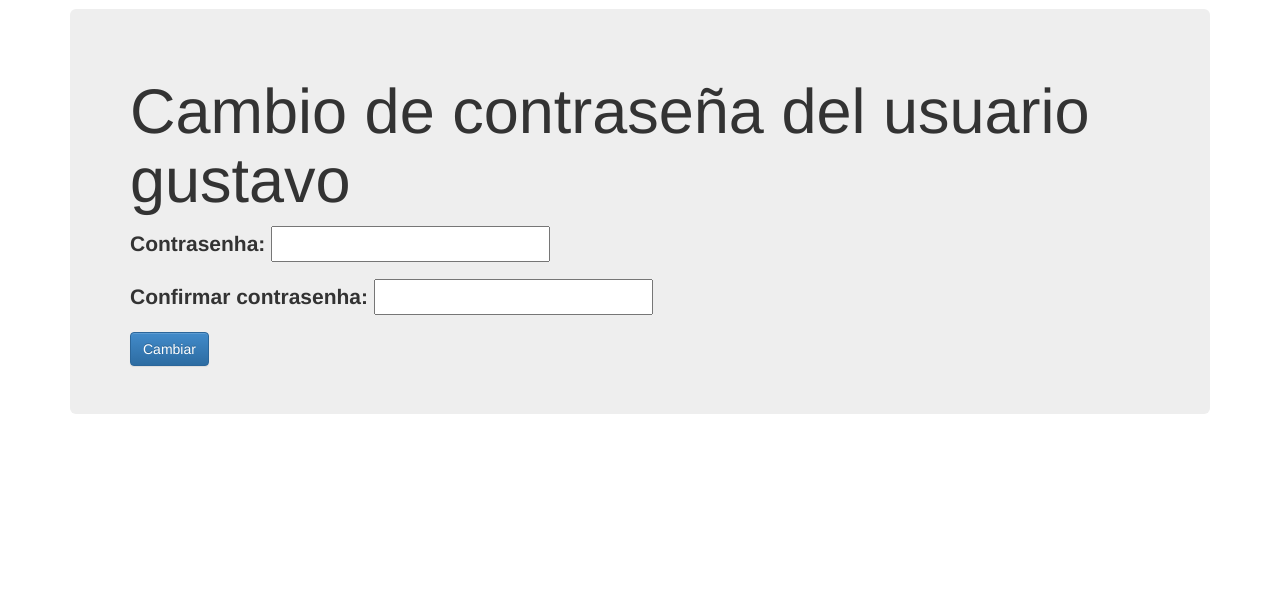
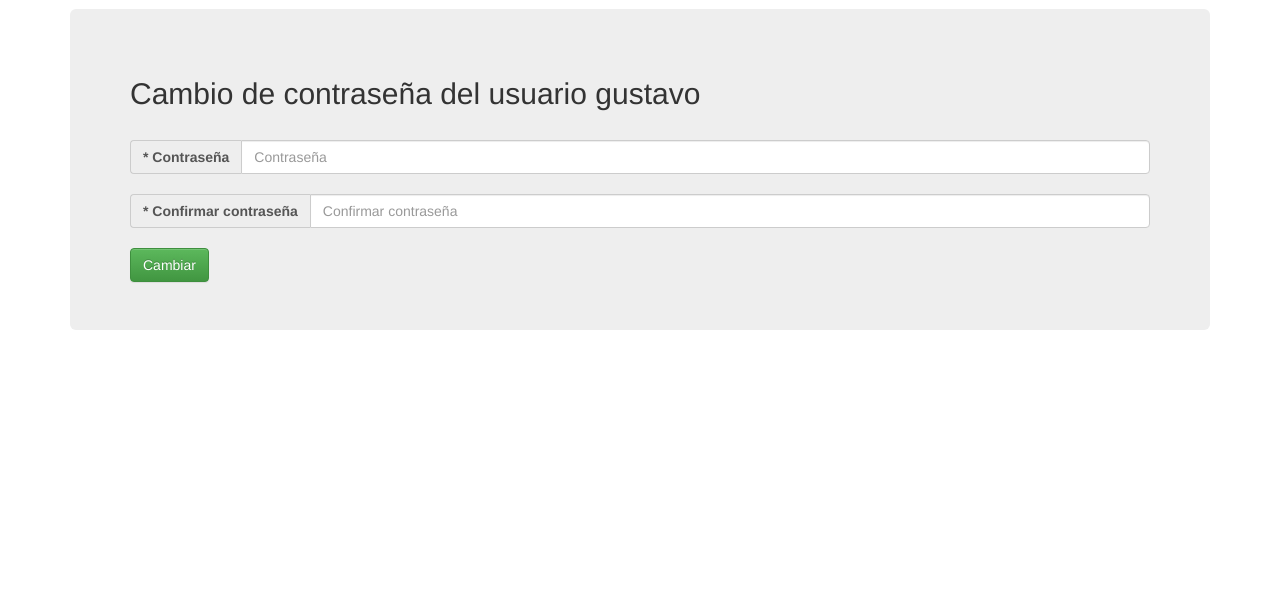
Before and after one commit to 9andresc/proyecto-sap, a Django app: page /administracion/gestion_usuarios/cambiar_contrasenha/1/ in a window 1280 px wide. Shown: the part 51-657 px from the top of the page. Run offline with Django 3.2, Linux system fonts and the light colour scheme; a user stored in the database is signed in; data comes from the database, SQL or seed files in the repository; some libraries are stand-ins or nearby versions.

Commit message:
Función "Cambiar contraseña" modificado Se han modificado las excepciones y el diseño de la página.

```diff
--- a/sap/administracion/forms.py
+++ b/sap/administracion/forms.py
@@ -77,13 +77,16 @@ class ModificarUsuarioForm(forms.Form):
         raise forms.ValidationError('Email ya registrado')
 
 class CambiarContrasenhaForm(forms.Form):
-    password_uno = forms.CharField(label="Contrasenha", widget=forms.PasswordInput(render_value=False), required=True)
-    password_dos = forms.CharField(label="Confirmar contrasenha", widget=forms.PasswordInput(render_value=False), required=True)
+    password_uno = forms.CharField(label="Contrasenha", required=True)
+    password_dos = forms.CharField(label="Confirmar contrasenha", required=True)
 
     def clean_password_dos(self):
-        password_uno = self.cleaned_data['password_uno']
         password_dos = self.cleaned_data['password_dos']
-        if password_uno == password_dos:
+        if 'password_uno' in self.cleaned_data:
+            password_uno = self.cleaned_data['password_uno']
+        else:
+            raise forms.ValidationError('Las claves no coinciden')
+        if password_dos == password_uno:
             pass
         else:
             raise forms.ValidationError('Las claves no coinciden')
--- a/sap/administracion/templates/usuario/cambiar_contrasenha.html
+++ b/sap/administracion/templates/usuario/cambiar_contrasenha.html
@@ -2,11 +2,54 @@
 {% block title %}SAP - Cambiar contraseña{% endblock %}
 {% block content %}
 <div class="jumbotron">
-		<h1>Cambio de contraseña del usuario {{ usuario.username }}</h1>
+		<h2>Cambio de contraseña del usuario {{ usuario.username }}</h2>
+		<br>
 		<form class="form-horizontal" method="POST">
 			{% csrf_token %}
-			{{ form.as_p }}
-            <button type="submit" class="btn btn-primary">Cambiar</button>
+
+			<!-- Manejo de errores del formulario -->
+    		{% if form.errors %}
+    		<div class="panel panel-warning">
+    			<div class="panel-heading">
+    				<h3 class="panel-title">¡Alto ahí!</h3>
+            	</div>
+            	<div class="panel-body">
+            		<h3 class="panel-title">No has completado correctamente el formulario. Los campos afectados son:</h3>
+            		<br>
+            		<ul class="list-unstyled">
+            			{% for field in form %}
+            				{% if field.errors %}
+  								<li><b>{{ field.label }}</b></li>
+  									{% for error in field.errors %}
+    									<ul>
+    										{% if error == "This field is required." %}
+      											<li>No has ingresado este campo.</li>
+      										{% else %}
+      											<li>{{ error }}</li>
+      										{% endif %}
+    									</ul>
+    								{% endfor %}
+  								</li>
+  							{% endif %}
+  						{% endfor %}
+					</ul>
+            	</div>
+        	</div>
+        	{% endif %}
+        	<!-- Fin del manejo de errores del formulario -->
+
+			<div class="input-group">
+				<span class="input-group-addon"><b>* Contraseña</b></span>
+				<input type="password" class="form-control" id="password_uno" name="password_uno" placeholder="Contraseña">
+        	</div>
+        	<br>
+        	<div class="input-group">
+				<span class="input-group-addon"><b>* Confirmar contraseña</b></span>
+				<input type="password" class="form-control" id="password_dos" name="password_dos" placeholder="Confirmar contraseña">
+        	</div>
+
+        	<br>
+            <button type="submit" class="btn btn-success">Cambiar</button>
 		</form>
 </div>
 {% endblock %}
```
